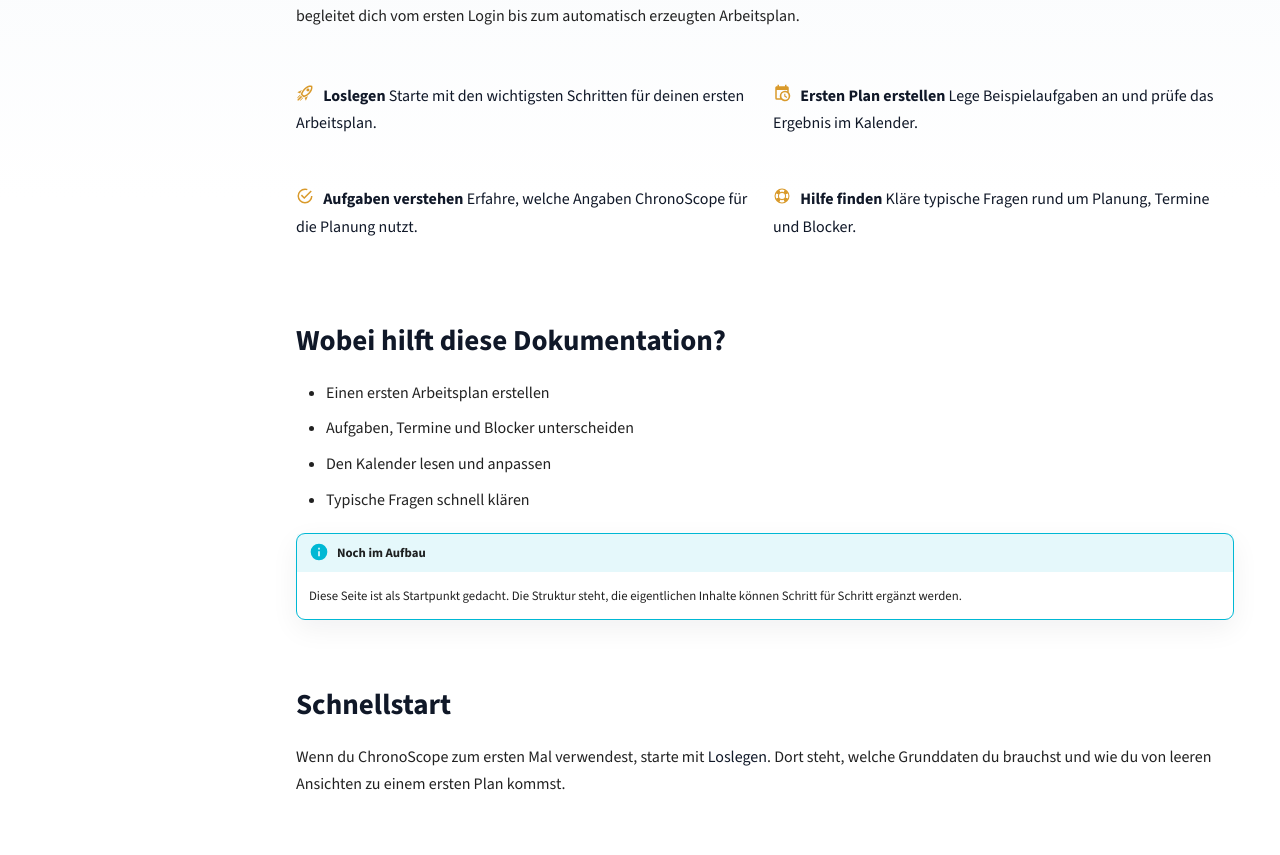
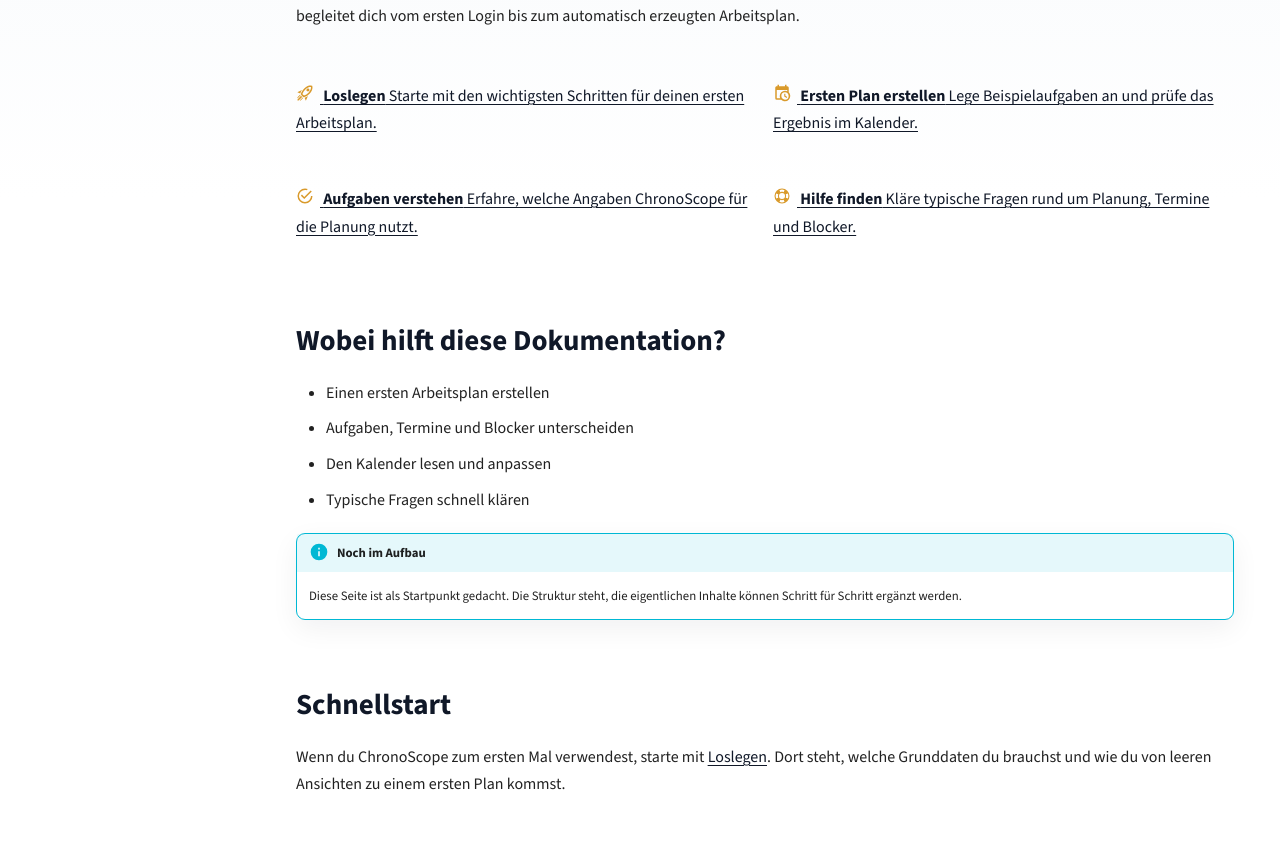
Before and after one commit to NI0-Name-Ideas-0/ni0.team-docs, an MkDocs documentation site: the page built from docs/index.md, in a window 1280 px wide and 1400 px high. Shown: the part 258-1113 px from the top of the window. Built offline with MkDocs 1.6.1 and Material for MkDocs 9.7.7, drawn with Linux system fonts in a browser that asks for light colours.

Commit message:
change link color

```diff
--- a/docs/assets/stylesheets/brand.css
+++ b/docs/assets/stylesheets/brand.css
@@ -104,6 +104,8 @@
 }
 
 .md-typeset a {
+  text-decoration: underline;
+  text-decoration-color: var(--md-typeset-a-color);
   text-decoration-thickness: 0.08em;
   text-underline-offset: 0.18em;
   transition: color 160ms ease, text-decoration-color 160ms ease;
```
